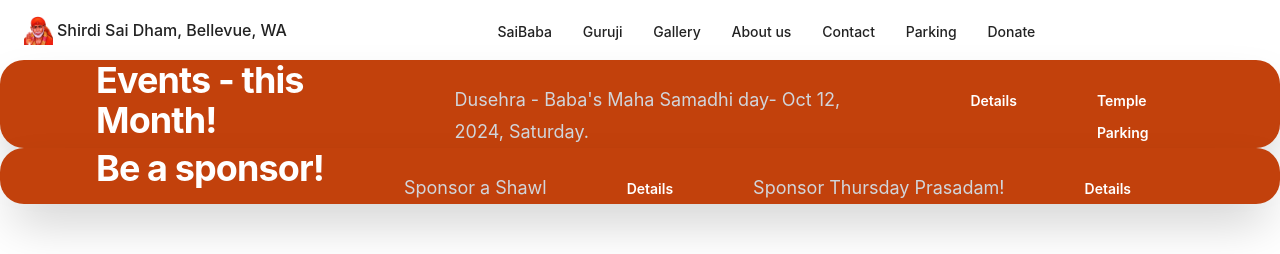
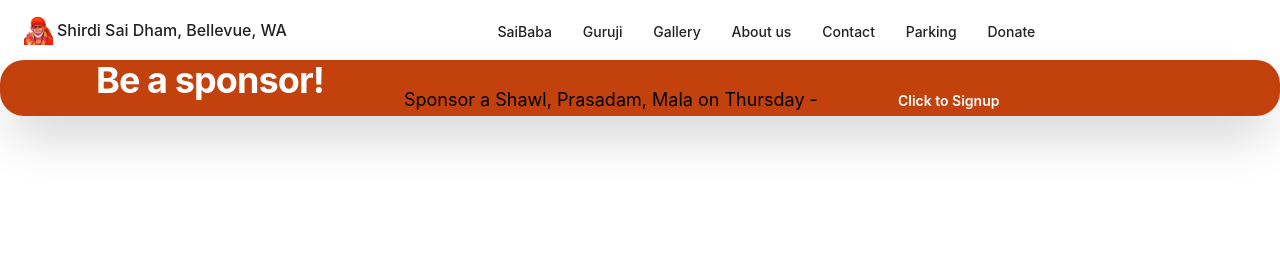
Before and after one commit to manav-s/sai-dham-bellevue, a React (Create React App) app: page /#/ in a window 1280 px wide. Shown: the top 254 px of the page. Built offline with nearby package versions, Linux system fonts and the light colour scheme.

Commit message:
remove monthly event

```diff
--- a/src/components/Charrity.tsx
+++ b/src/components/Charrity.tsx
@@ -14,23 +14,6 @@
             <div className="mx-auto grid max-w-2xl grid-cols-1 gap-x-8 gap-y-16 sm:gap-y-20 lg:mx-0 lg:max-w-none lg:grid-cols-2">
               <div className="lg:pr-8 lg:pt-4">
                 <div className="lg:max-w-lg">
-                  <p className="mt-6 text-lg leading-8 text-red-600">Paduka Seva</p>
-                  <div className="flex mt-6 justify-center lg:justify-start">
-                    <Carousel autoPlay={true} infiniteLoop={true} useKeyboardArrows={true}>
-                        {ids.map(id => (
-                            <div className="flex justify-center lg:justify-start box" key={id}>
-                                <img
-                                src={baseurl + "PadukaSeva/" + id + ".jpeg"}
-                                width={2432}
-                                height={1442}
-                                className="w-[48rem] max-w-none rounded-xl shadow-xl ring-1 ring-gray-400/10"
-                                alt=""
-                                />
-                            </div>
-
-                        ))}
-                    </Carousel>
-                  </div>
 
                   <p className="mt-6 text-lg leading-8 text-red-600">Charity</p>
                   <div className="flex mt-6 justify-center lg:justify-start">
@@ -85,24 +68,6 @@
                         ))}
                     </Carousel>
                   </div>
-
-                  <p className="mt-6 text-lg leading-8 text-red-600">Arati at Home</p>
-                  <div className="flex mt-6 justify-center lg:justify-start">
-                    <Carousel autoPlay={true} infiniteLoop={true} useKeyboardArrows={true}>
-                        {ids.map(id => (
-                            <div className="flex justify-center lg:justify-start box" key={id}>
-                                <img
-                                src={baseurl + "Home/" + id + ".JPG"}
-                                width={2432}
-                                height={1442}
-                                className="w-[48rem] max-w-none rounded-xl shadow-xl ring-1 ring-gray-400/10"
-                                alt=""
-                                />
-                            </div>
-
-                        ))}
-                    </Carousel>
-                  </div>
                 </div>
               </div>
             </div>
--- a/src/components/Festivals.tsx
+++ b/src/components/Festivals.tsx
@@ -6,49 +6,17 @@
         <div className="bg-white">
             <div
                 className="relative isolate overflow-hidden bg-orange-700 px-6 pt-16 shadow-2xl sm:rounded-3xl sm:px-16 md:pt-24 lg:flex lg:gap-x-20 lg:px-24 lg:pt-0">
-                <h2 className="text-3xl font-bold tracking-tight text-white sm:text-4xl">
-                    Events - this Month!
-                </h2>
-                <p className="mt-6 text-lg leading-8 text-gray-300">
-                    Dusehra - Baba's Maha Samadhi day- Oct 12, 2024, Saturday.
-                </p>
-                <p className="mt-6 text-lg leading-8 text-gray-300">
-                    <a
-                        href="https://www.saiparivarfoundation.org/Mahasamadhi.pdf"
-                        className="text-sm font-semibold leading-6 text-white"
-                    >Details</a>
-                </p>
-                <p className="mt-6 text-lg leading-8 text-gray-300">
-                    <a
-                        href="https://www.saiparivarfoundation.org/TempleParking.pdf"
-                        className="text-sm font-semibold leading-6 text-white"
-                    >Temple Parking</a>
-                </p>
-            </div>
-        </div>
-        <div className="bg-white">
-            <div
-                className="relative isolate overflow-hidden bg-orange-700 px-6 pt-16 shadow-2xl sm:rounded-3xl sm:px-16 md:pt-24 lg:flex lg:gap-x-20 lg:px-24 lg:pt-0">
-                <h2 className="text-3xl font-bold tracking-tight text-white sm:text-4xl">
+                <h2 className="text-lg font-bold tracking-tight text-white sm:text-4xl">
                     Be a sponsor!
                 </h2>
-                <p className="mt-6 text-lg leading-8 text-gray-300">
-                Sponsor a Shawl
+                <p className="mt-6 text-lg leading-8 text-white-300">
+                Sponsor a Shawl, Prasadam, Mala on Thursday -
                 </p>
-                <p className="mt-6 text-lg leading-8 text-gray-300">
-                    <a
-                        href="https://www.signupgenius.com/go/10C0A4EA4A92BA2FDC16-52040050-sponsor#/"
-                        className="text-sm font-semibold leading-6 text-white"
-                    >Details</a>
-                </p>
-                <p className="mt-6 text-lg leading-8 text-gray-300">
-                Sponsor Thursday Prasadam!
-                </p>
-                <p className="mt-6 text-lg leading-8 text-gray-300">
+                <p className="mt-6 text-lg leading-8 text-white-300">
                     <a
                         href="https://www.signupgenius.com/go/10C0A4EA4A92BA2FDC16-52046656-sponsor#/"
                         className="text-sm font-semibold leading-6 text-white"
-                    >Details</a>
+                    >Click to Signup</a>
                 </p>
             </div>
         </div>
--- a/src/components/Footer.tsx
+++ b/src/components/Footer.tsx
@@ -18,6 +18,8 @@
               <li className="mb-2"><Link to="/contact">Contact us</Link></li>
               <li className="mb-2"><a href="https://www.paypal.com/paypalme/SaiParivarFoundation" target={"_blank"} rel="noreferrer"
                                       className="text-gray-200 hover:text-white">Donate</a></li>
+              <li className="mb-2"><a href="https://www.signupgenius.com/go/10C0A4EA4A92BA2FDC16-52046656-sponsor#/" target={"_blank"} rel="noreferrer"
+                                      className="text-gray-200 hover:text-white">Sponsor</a></li>
             </ul>
           </div>
           <div className="w-full md:w-1/3 mb-4 md:mb-0">
--- a/src/components/History.tsx
+++ b/src/components/History.tsx
@@ -69,6 +69,24 @@
                     </Carousel>
                   </div>
 
+                  <p className="mt-6 text-lg leading-8 text-red-600">Arati at Home</p>
+                    <div className="flex mt-6 justify-center lg:justify-start">
+                      <Carousel autoPlay={true} infiniteLoop={true} useKeyboardArrows={true}>
+                          {ids.map(id => (
+                              <div className="flex justify-center lg:justify-start box" key={id}>
+                                  <img
+                                  src={baseurl + "Home/" + id + ".JPG"}
+                                  width={2432}
+                                  height={1442}
+                                  className="w-[48rem] max-w-none rounded-xl shadow-xl ring-1 ring-gray-400/10"
+                                  alt=""
+                                  />
+                              </div>
+
+                          ))}
+                      </Carousel>
+                    </div>
+
                   <p className="mt-6 text-lg leading-8 text-red-600">Temple</p>
                   <div className="flex mt-6 justify-center lg:justify-start">
                     <Carousel autoPlay={true} infiniteLoop={true} useKeyboardArrows={true}>
--- a/src/components/Pictures.tsx
+++ b/src/components/Pictures.tsx
@@ -14,6 +14,25 @@
             <div className="mx-auto grid max-w-2xl grid-cols-1 gap-x-8 gap-y-16 sm:gap-y-20 lg:mx-0 lg:max-w-none lg:grid-cols-2">
               <div className="lg:pr-8 lg:pt-4">
                 <div className="lg:max-w-lg">
+
+                  <p className="mt-6 text-lg leading-8 text-red-600">Paduka Seva</p>
+                  <div className="flex mt-6 justify-center lg:justify-start">
+                    <Carousel autoPlay={true} infiniteLoop={true} useKeyboardArrows={true}>
+                        {ids.map(id => (
+                            <div className="flex justify-center lg:justify-start box" key={id}>
+                                <img
+                                src={baseurl + "PadukaSeva/" + id + ".jpeg"}
+                                width={2432}
+                                height={1442}
+                                className="w-[48rem] max-w-none rounded-xl shadow-xl ring-1 ring-gray-400/10"
+                                alt=""
+                                />
+                            </div>
+
+                        ))}
+                    </Carousel>
+                  </div>
+
                   <p className="mt-6 text-lg leading-8 text-red-600">RamNavami</p>
                   <div className="flex mt-6 justify-center lg:justify-start">
                     <Carousel autoPlay={true} infiniteLoop={true} useKeyboardArrows={true}>
```
